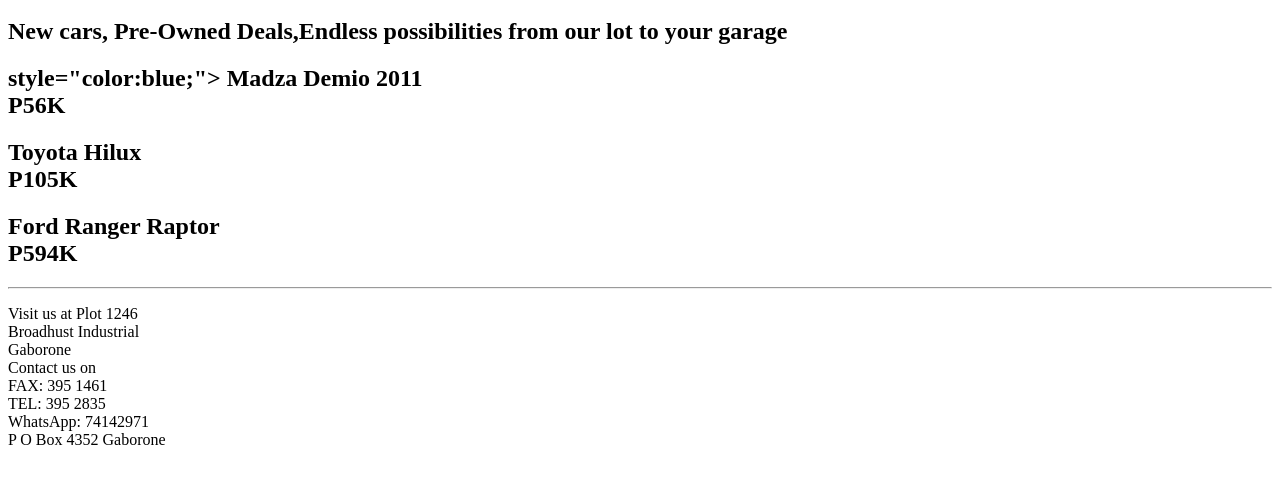
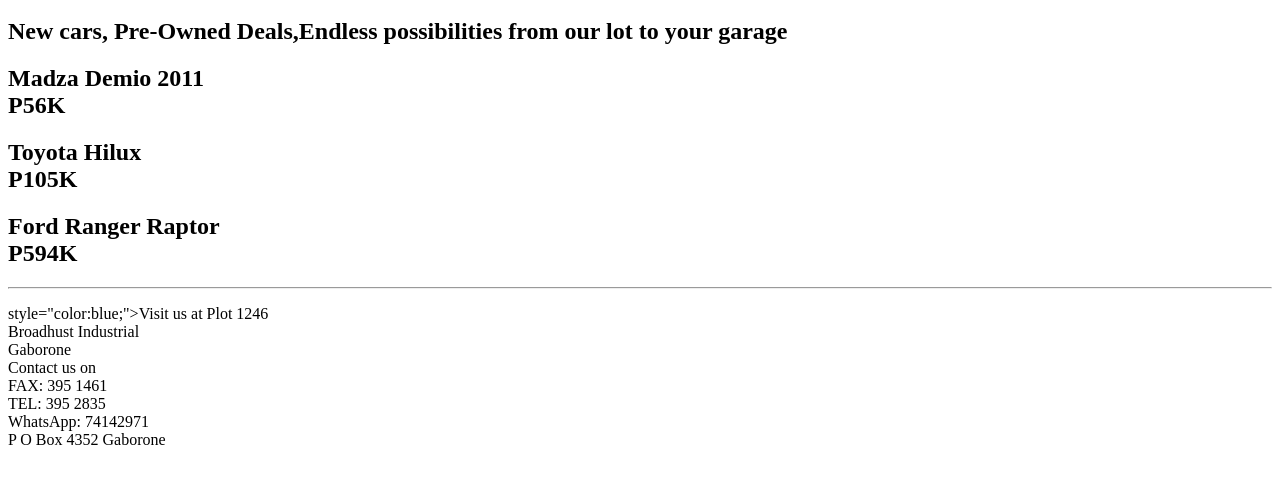
Before and after one commit to Bida24-108/SpeedstarMotors, a plain HTML site: page index.html in a window 1280 px wide. Shown: the part 48-532 px from the top of the page. Drawn offline with Linux system fonts and the light colour scheme.

Commit message:
Update index.html

```diff
--- a/index.html
+++ b/index.html
@@ -5,8 +5,8 @@
 <body>
   <h1>Speed-Star Motors</h1>
         <h2>New cars, Pre-Owned Deals,Endless possibilities from our lot to your garage</h2>
-<h2> style="color:blue;"> Madza Demio 2011<br>P56K</h2><h2>Toyota Hilux<br>P105K</h2><h2>Ford Ranger Raptor<br>P594K</h2>
+<h2> Madza Demio 2011<br>P56K</h2><h2>Toyota Hilux<br>P105K</h2><h2>Ford Ranger Raptor<br>P594K</h2>
 <hr />
-<p>Visit us at Plot 1246 <br>Broadhust Industrial<br>Gaborone<br>Contact us on<br>FAX: 395 1461<br>TEL: 395 2835<br>WhatsApp: 74142971<br>P O Box 4352 Gaborone</p>
+<p>style="color:blue;">Visit us at Plot 1246 <br>Broadhust Industrial<br>Gaborone<br>Contact us on<br>FAX: 395 1461<br>TEL: 395 2835<br>WhatsApp: 74142971<br>P O Box 4352 Gaborone</p>
 </body>
 </html>
```
